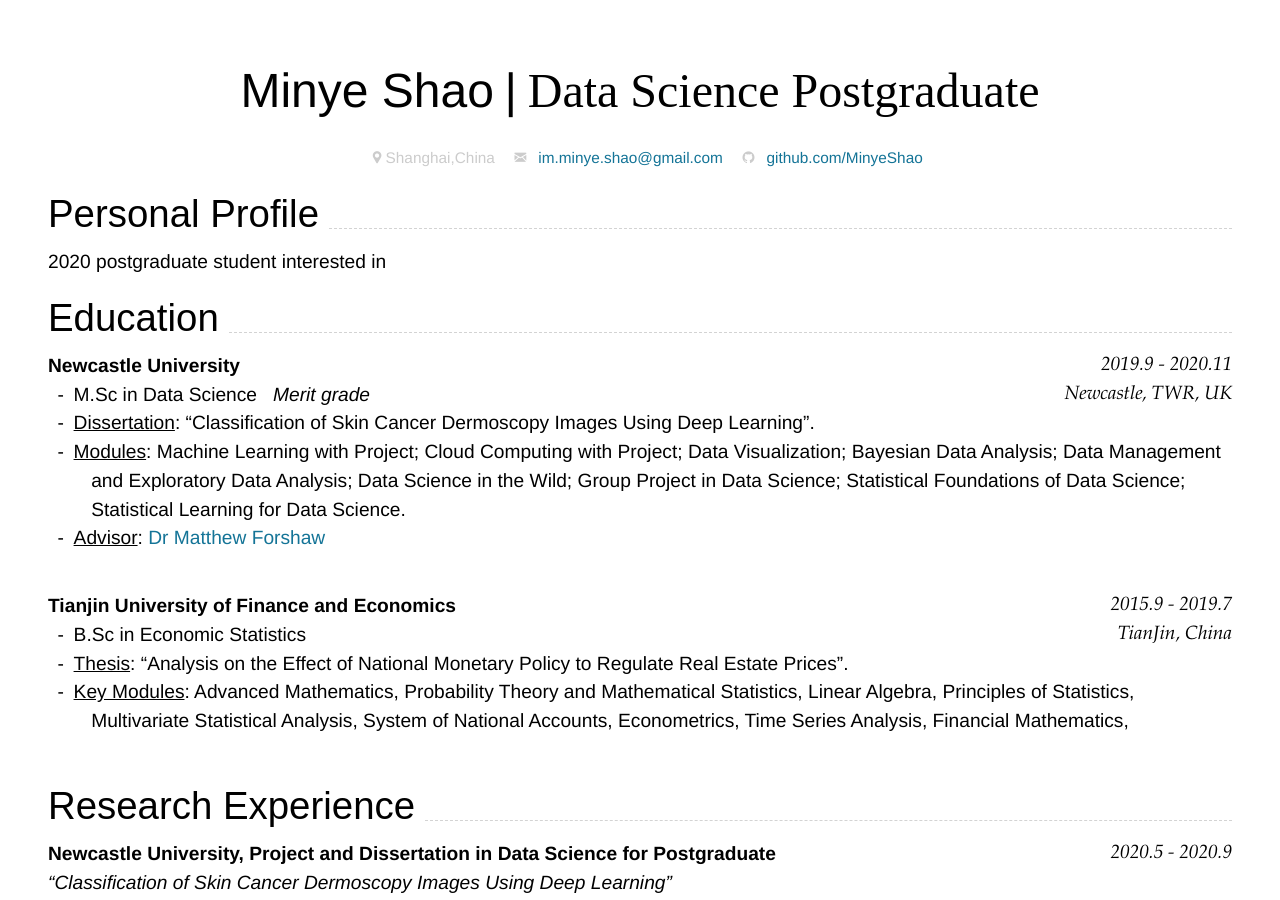
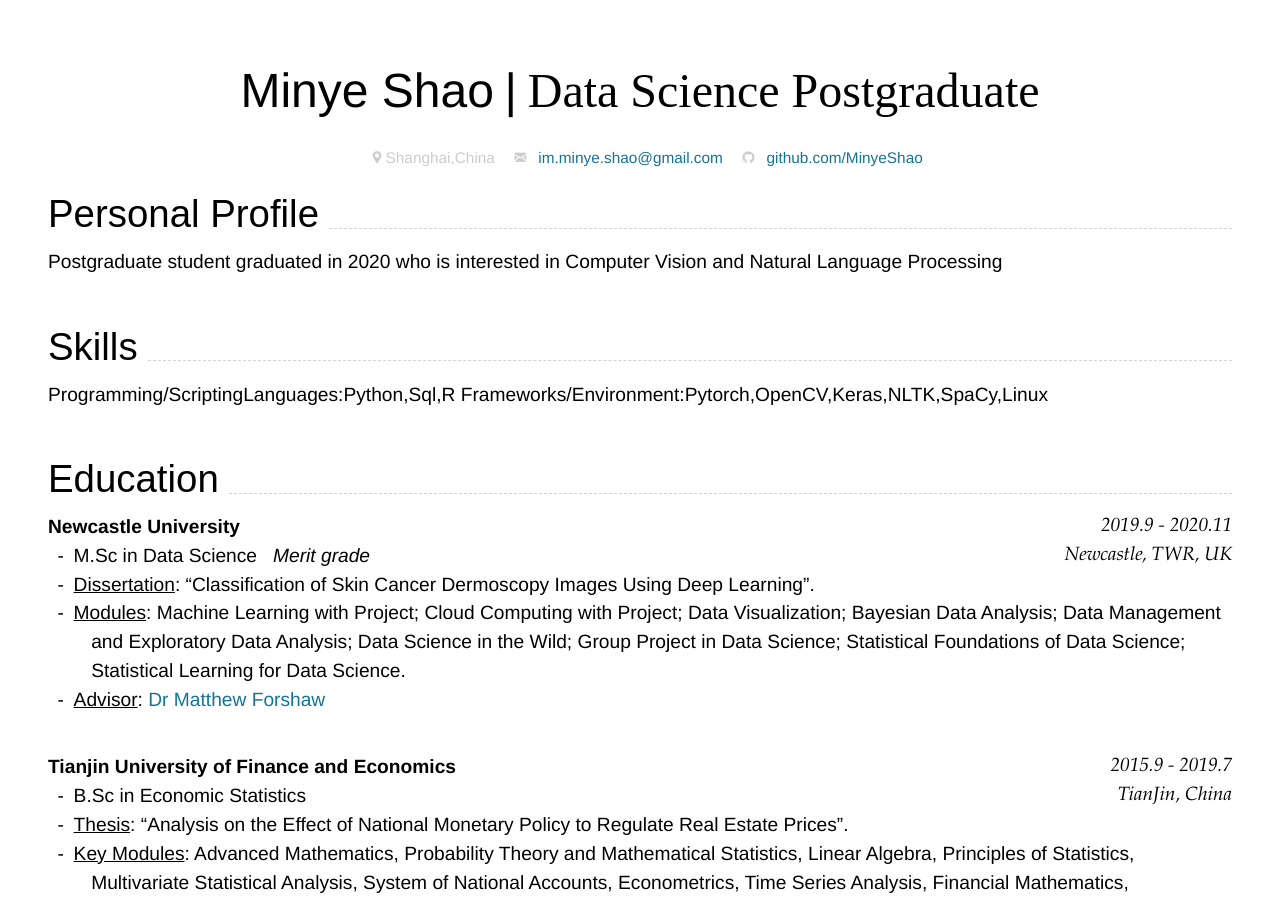
Before and after one commit to MinyeShao/CV_Markdown, a Jekyll site: the page built from index.md, in a window 1280 px wide and 900 px high. Built offline with Jekyll 4.4.1, drawn with Linux system fonts in a browser that asks for light colours; nearby versions of some CDN libraries; some of the changed text lies outside the part shown.

Commit message:
Update index.md

```diff
--- a/index.md
+++ b/index.md
@@ -22,9 +22,15 @@ github:
 
 {% include cv-contact.html %}
 ## Personal Profile
-2020 postgraduate student interested in
+Postgraduate student graduated in 2020 who is interested in Computer Vision and Natural Language Processing
 
 
+<br>
+## Skills
+Programming/ScriptingLanguages:Python,Sql,R
+Frameworks/Environment:Pytorch,OpenCV,Keras,NLTK,SpaCy,Linux
+
+<br>
 ## Education
 
 ### **Newcastle University** `2019.9 - 2020.11`
@@ -104,18 +110,6 @@ Crawled the body content of procurement and bidding announcements from the biddi
 
 
 
-<br><br />
-
-
-
-## Skills
-Programming/ScriptingLanguages:Python,Sql,R
-Frameworks/Environment:Pytorch,OpenCV,Keras,NLTK,SpaCy,Linux
-
-
-
-
-
 <!-- ### Footer
 
 Last updated: July 2022 -->
```
